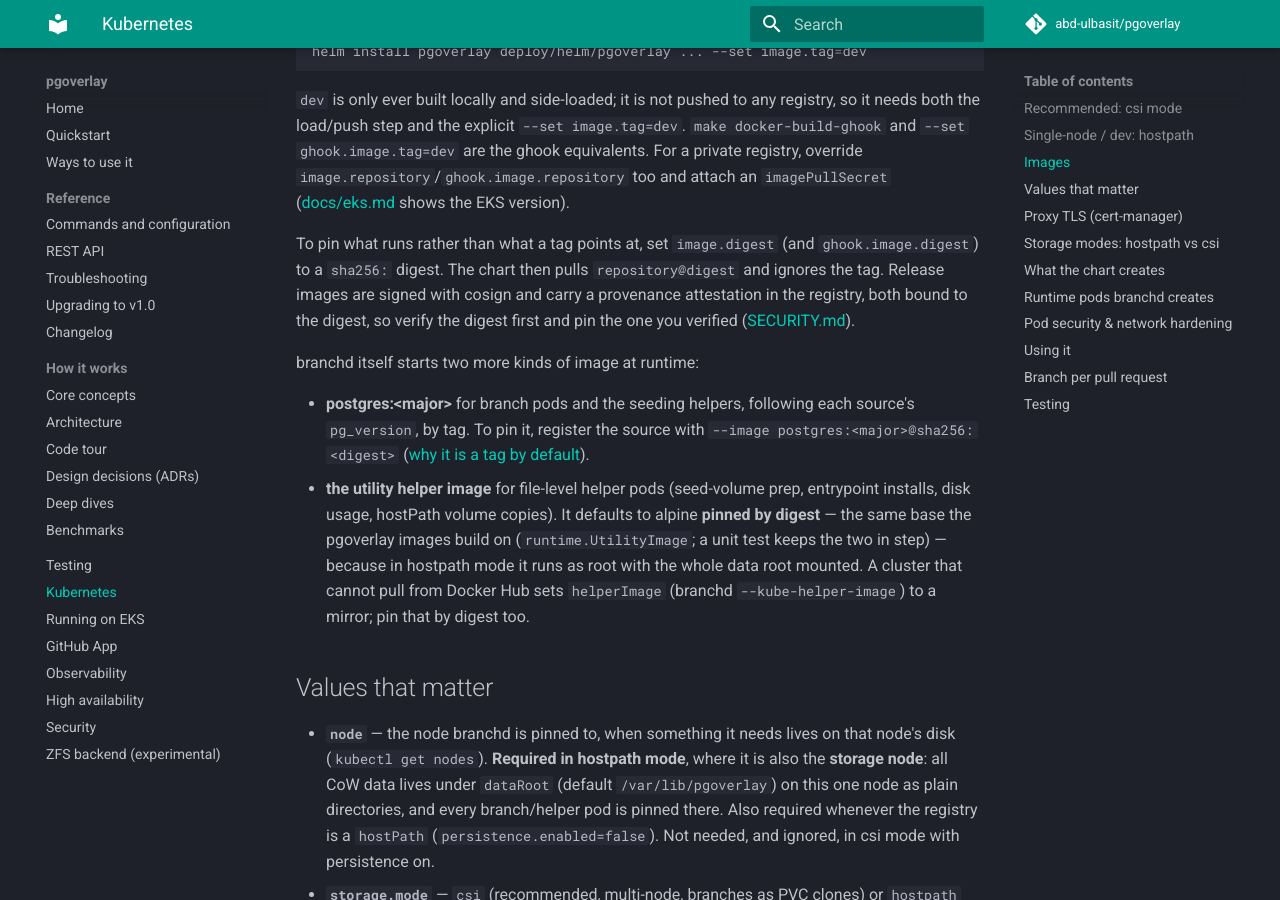
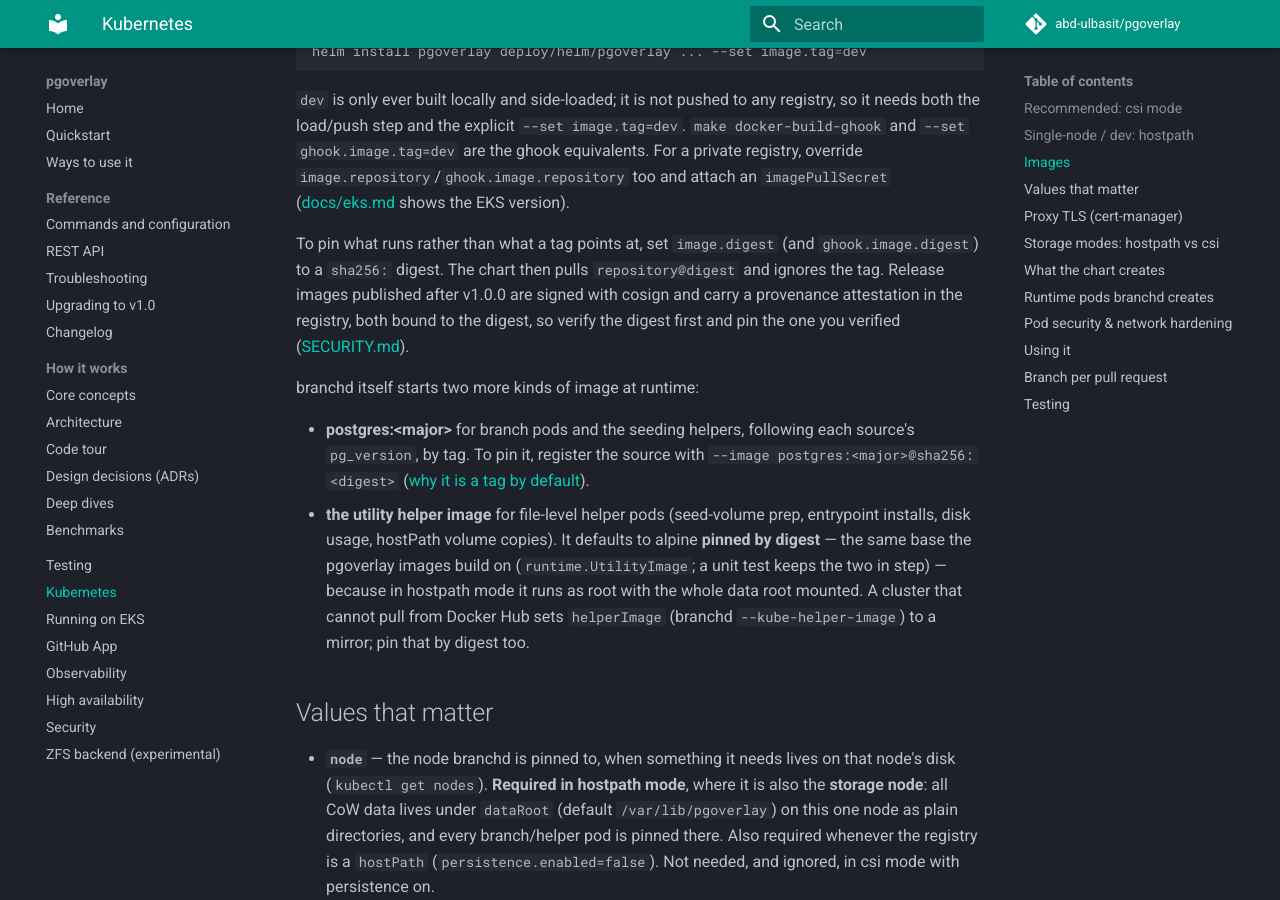
Before and after one commit to abd-ulbasit/pgoverlay, an MkDocs documentation site: the page built from docs/kubernetes.md, in a window 1280 px wide and 900 px high, scrolled down 3135 px. Built offline with MkDocs 1.6.1 and Material for MkDocs 9.7.7, drawn with Linux system fonts in a browser that asks for light colours; comment, search, counter and statistics services are not loaded.

Commit message:
docs: changelog entry; say image signing starts after v1.0.0
The digest docs in values.yaml and docs/kubernetes.md said release
images are signed and attested, which is true only of releases after
this change: v1.0.0 and earlier images are unsigned, as SECURITY.md
says. Both now say so. CHANGELOG.md gets an Unreleased entry for the
audit fixes, including the one change to an existing workflow (the EKS
Terraform now requires budget_alert_emails).

Co-Authored-By: Claude Opus 5.5 <noreply@anthropic.com>

```diff
--- a/docs/kubernetes.md
+++ b/docs/kubernetes.md
@@ -157,9 +157,10 @@ are the ghook equivalents. For a private registry, override
 
 To pin what runs rather than what a tag points at, set `image.digest` (and
 `ghook.image.digest`) to a `sha256:` digest. The chart then pulls
-`repository@digest` and ignores the tag. Release images are signed with
-cosign and carry a provenance attestation in the registry, both bound to the
-digest, so verify the digest first and pin the one you verified
+`repository@digest` and ignores the tag. Release images published after
+v1.0.0 are signed with cosign and carry a provenance attestation in the
+registry, both bound to the digest, so verify the digest first and pin the
+one you verified
 ([SECURITY.md](https://github.com/abd-ulbasit/pgoverlay/blob/main/SECURITY.md#release-integrity)).
 
 branchd itself starts two more kinds of image at runtime:
```
Also changed, not shown: CHANGELOG.md (+32 -0 lines), 1 other file.
